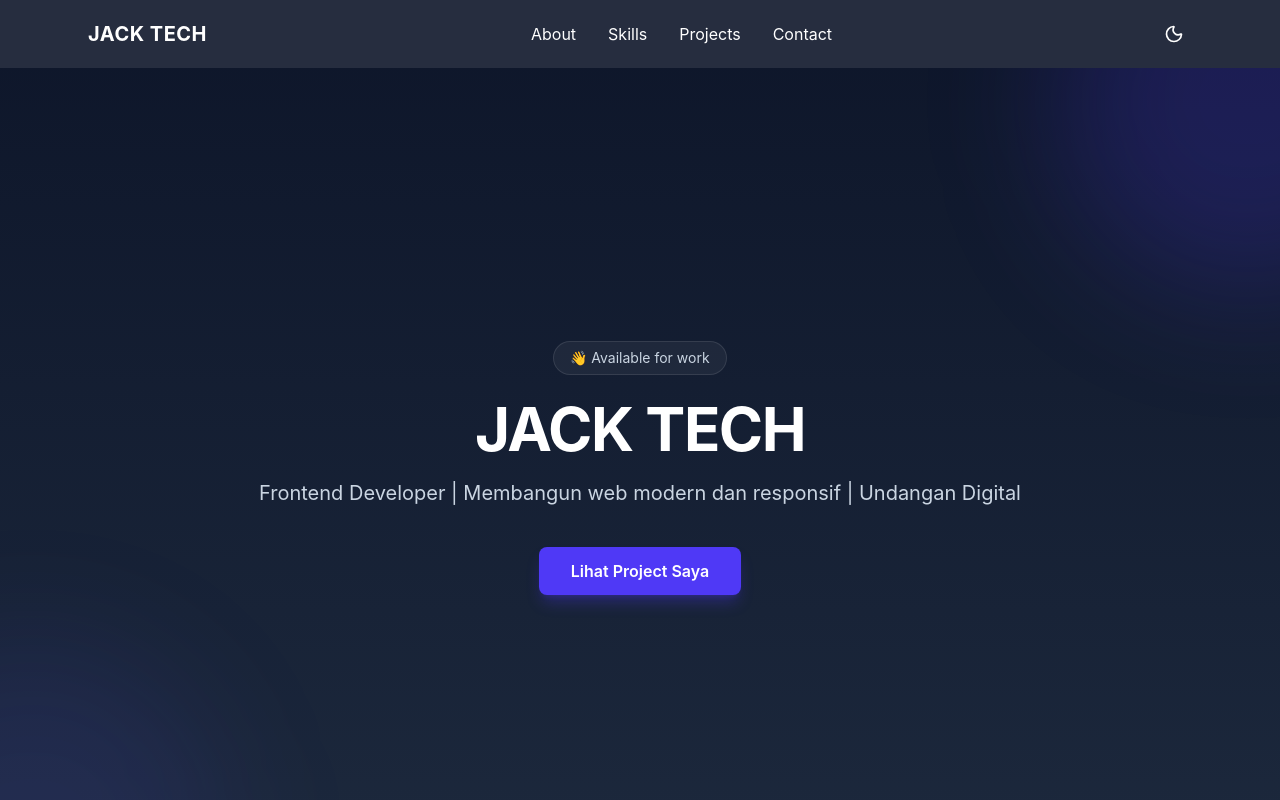
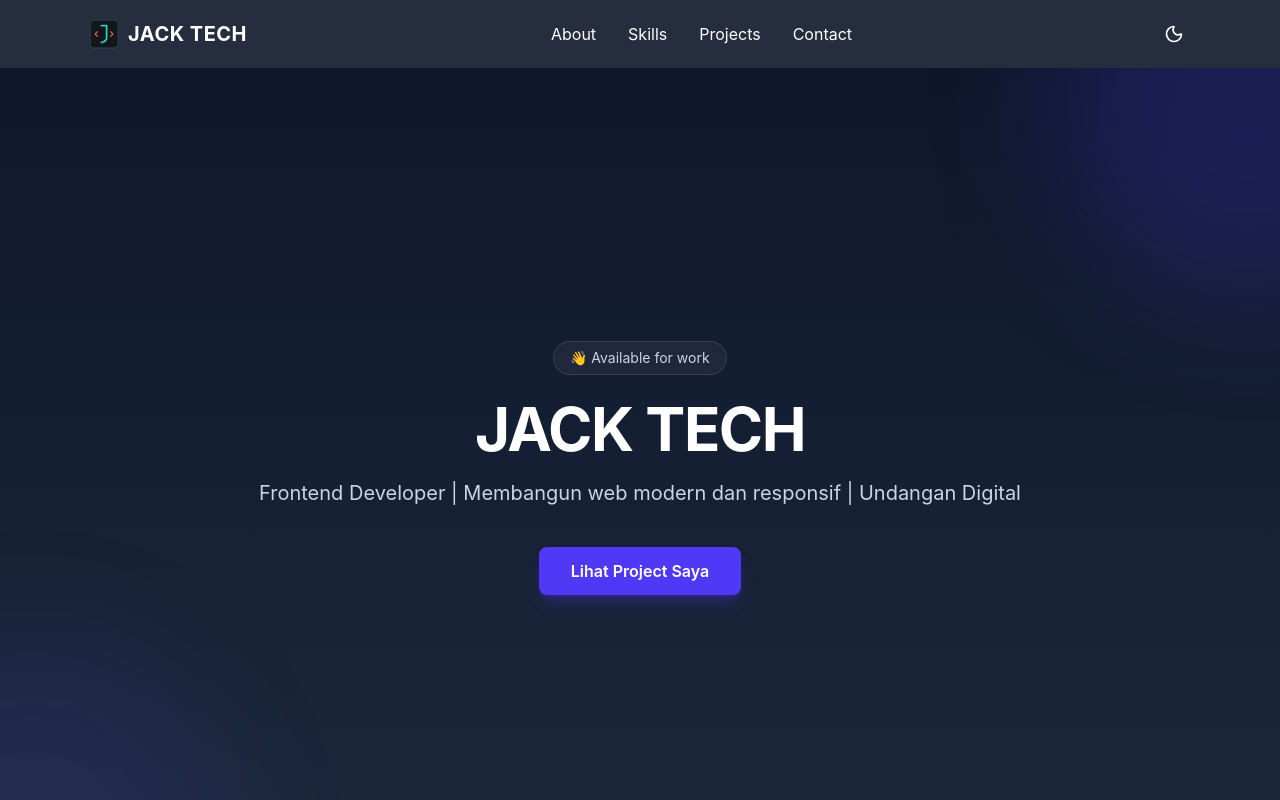
Before and after one commit to haikalzaki99/portofolio-saya, a React (Vite) app: page / in a window 1280 px wide. Shown: the top 800 px of the page. Built offline with nearby package versions, Linux system fonts and the light colour scheme.

Commit message:
Tambah Logo pribadi di navbar

```diff
--- a/src/components/Navbar.jsx
+++ b/src/components/Navbar.jsx
@@ -1,5 +1,6 @@
 import { useEffect, useState } from 'react'
 import { Moon, Sun } from 'lucide-react'
+import logo from '../assets/logo.png'
 
 const menuItems = [
   { label: 'About', href: '#about' },
@@ -24,10 +25,10 @@ export default function Navbar() {
   return (
     <nav className="sticky top-0 z-50 bg-slate-900/90 dark:bg-slate-950/90 backdrop-blur-sm text-white">
       <div className="max-w-6xl mx-auto px-6 py-4 flex items-center justify-between">
-        <a href="#" className="text-xl font-bold tracking-wide">
-          JACK TECH
-        </a>
-
+      <a href="#" className="flex items-center gap-2 text-xl font-bold tracking-wide">
+        <img src={logo} alt="Logo" className="h-8 w-8 object-contain" />
+        JACK TECH
+      </a>
         <div className="hidden md:flex gap-8">
           {menuItems.map((item) => (
             <a
```
Also changed, not shown: src/assets/logo.png (added).
